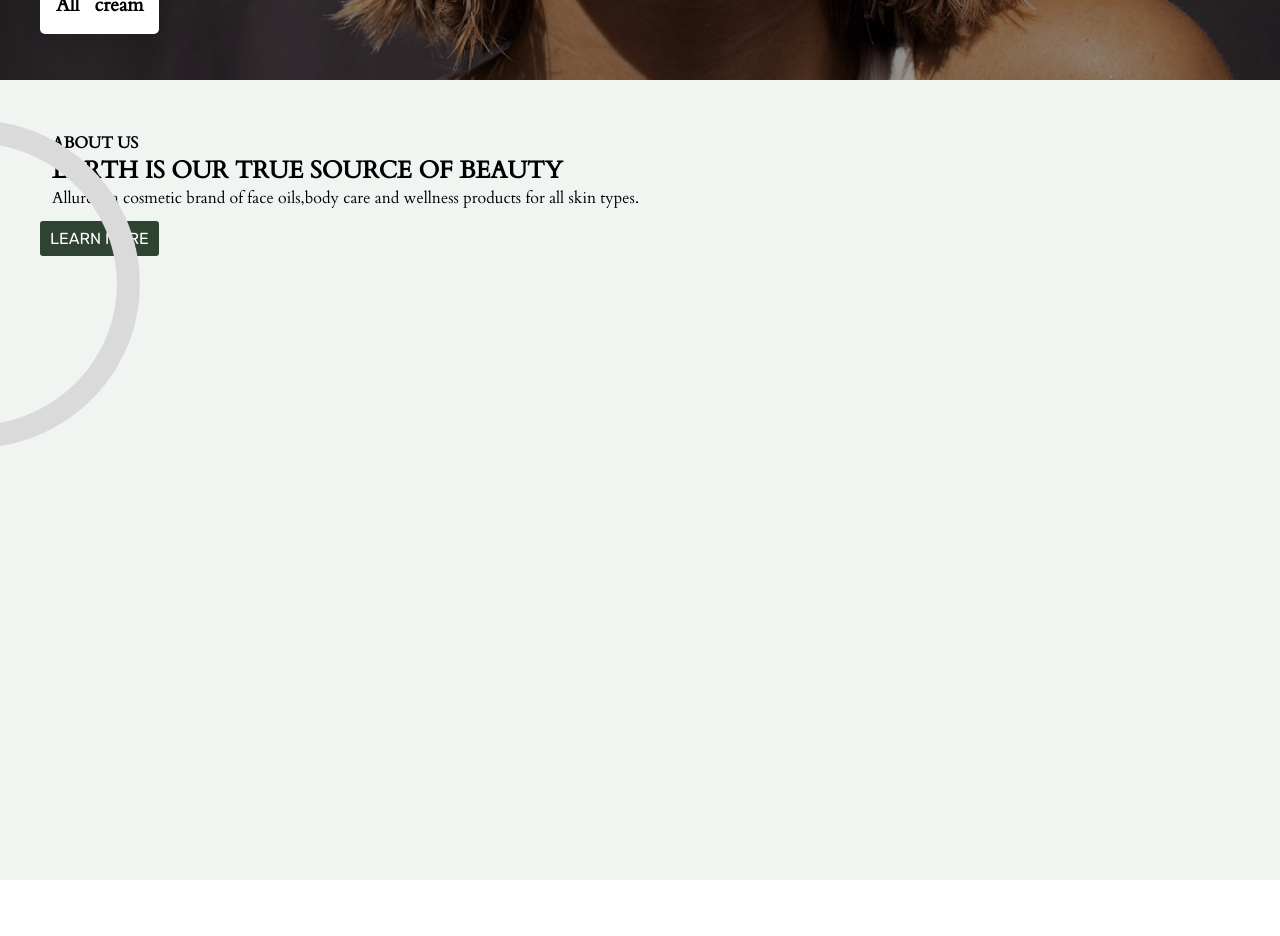
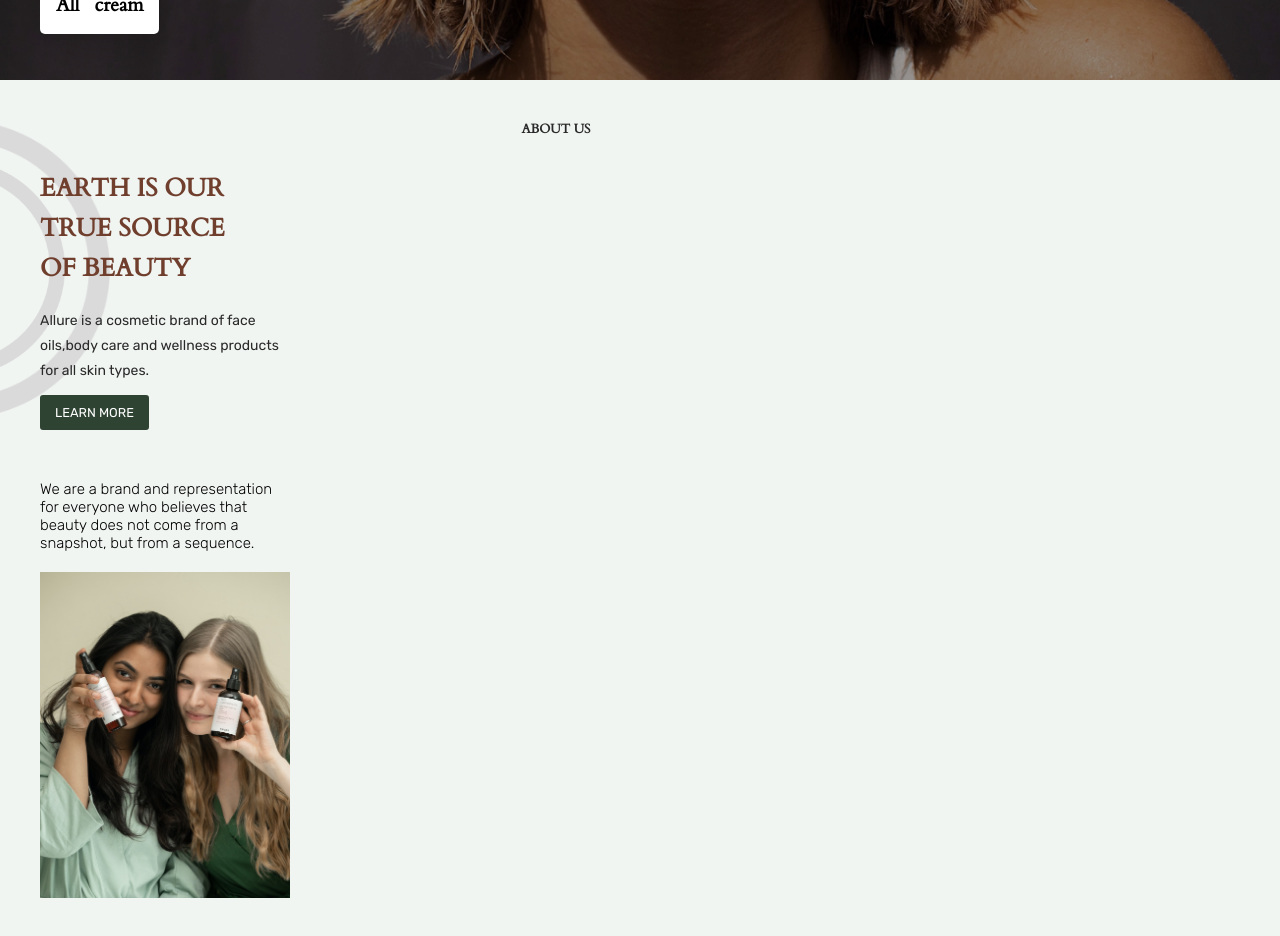
Before and after one commit to Kel-VinTech/Allure-ecommerce, a React (Vite) app: page / in a window 1280 px wide. Shown: the part 720-1656 px from the top of the page. Before the commit the page ends 1600 px from the top, so only its background shows below. Built offline with nearby package versions, Linux system fonts and the light colour scheme.

Commit message:
added more features

```diff
--- a/src/components/MainContent.jsx
+++ b/src/components/MainContent.jsx
@@ -1,18 +1,26 @@
 import React from "react";
 import eli7 from '../assets/Ellipse 7.png';
+import image1 from '../assets/Rectangle 4.png'
 import '../scss/Main.scss';
 
 const MainContent = () => {
     return(
         <section className="row main">
-            <img className="elipse" src={eli7} />
+            <div className="image">
+                <img className="elipse" src={eli7} />
+                <img className="elipse7" src={eli7} />
+            </div>
             <div className="content">
                 <div className="content-text">
-                    <h4 className="text">ABOUT US</h4>
-                    <h2 className="message">EARTH IS OUR TRUE SOURCE OF BEAUTY</h2>
-                    <p>Allure is a cosmetic brand of face oils,body care and wellness products for all skin types. </p>
+                    <h4>ABOUT US</h4>
+                    <h2>EARTH IS OUR <br/>TRUE SOURCE <br/>OF BEAUTY</h2>
+                    <p>Allure is a cosmetic brand of face <br/> oils,body care and wellness products <br/> for all skin types. </p>
                 </div>
                 <button>LEARN MORE</button>
+            </div>
+            <div className="message">
+                <p>We are a brand and representation <br/> for everyone  who believes that <br/> beauty does not come from a <br/> snapshot, but from a sequence.</p>
+                <img className="image1" src={image1} />
             </div>
         </section>
     )
--- a/src/scss/Main.scss
+++ b/src/scss/Main.scss
@@ -1,35 +1,90 @@
 .main{
     background: #F1F5F2;
-    top:100%;
+    padding-top: 10rem;
     position: relative;
+    min-width: 450px;
+}
+img{
+    max-width: 100%;
+}
+
+.image{
+    display: flex;
+    justify-content: flex-start;
+    flex-direction: column;
+    align-items: center;
 }
 
 .elipse{
     position: absolute;
+    left: -90px;
+    width: 200px;
+}
+.elipse7{
+    position: absolute;
     left: -80px;
-
+    top: 80px;
+    width: 145px;
 }
 
 main h1{
     position: absolute;
 }
 
-.content{
 
-}
 .content button{
-    padding:8px 10px;
+    padding:10px 15px;
     border-radius: 3px;
-    font-size: 1rem;
+    font-size: 0.8rem;
     font-weight: 400;
     cursor: pointer;
     border: none;
     background: #2f4333;
     color: #fff;
     font-family: 'Rubik', sans-serif;
+    margin-bottom: 50px;
 }
 
 .content-text{
+    position: relative;
     width:86%;
-    padding: 12px;
+    padding-bottom: 12px;
+    text-align: left;
 }
+.content-text h4{
+    text-align: center;
+    font-size: 0.8rem;
+    color: #292929;
+    margin-bottom: 30px;
+}
+
+.content-text h2{
+font-family: 'Cardo';
+font-style: normal;
+font-weight: 700;
+font-size: 25px;
+line-height: 40px;
+color: #703E2D;
+margin-bottom: 20px;
+
+}
+
+.content-text p{
+font-family: 'Rubik', sans-serif;
+font-weight: 400;
+font-size: 14px;
+line-height: 25px;
+color: #292929;
+}
+
+.message p{
+font-family: 'Rubik', sans-serif;
+font-style: normal;
+font-weight: 300;
+font-size:15px;
+margin-bottom: 20px;
+}
+
+.message img{
+    max-width: 250px;
+}
```
Also changed, not shown: src/assets/Rectangle 4.png (added).
